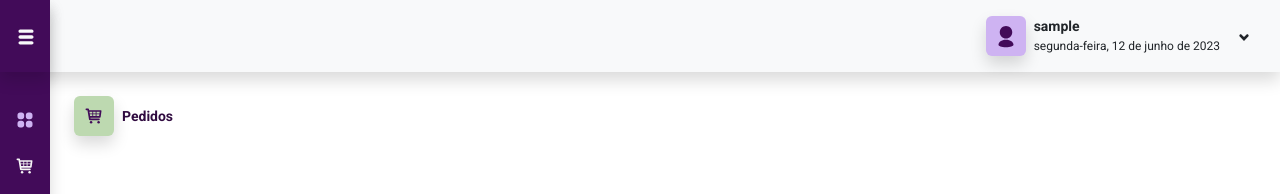
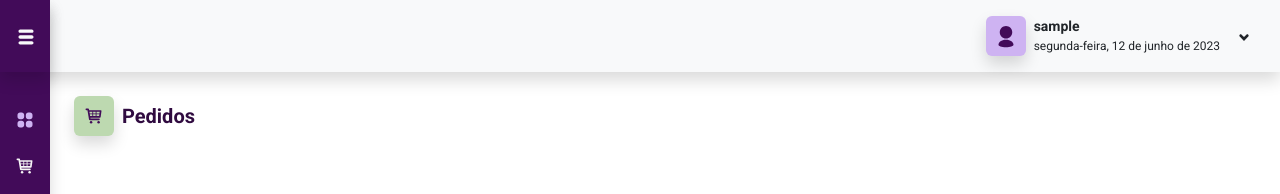
Before and after one commit to guigabraga/cronnos_app, a React (Vite) app: page /pedidos in a window 1280 px wide. Shown: the top 194 px of the page. Built offline with nearby package versions, Linux system fonts and the light colour scheme; sample sign-in values are in the browser's storage.

Commit message:
Padronização de código.

```diff
--- a/src/private-pages/Pedidos.jsx
+++ b/src/private-pages/Pedidos.jsx
@@ -2,18 +2,22 @@ import React from 'react'
 import { TiShoppingCart } from 'react-icons/ti'
 
 function Pedidos(){
+
     return(
+
         <div className='p-4'>
             <div className='hstack gap-2'>
                 <div className='rounded div-icon-page shadow'>
                     <TiShoppingCart className='cronnos-font-20 icon-user'/>
                 </div>
                 <div>
-                    <span className='fw-bold cronnos-text-info cronnos-font-14'>Pedidos</span>
+                    <span className='fw-bold cronnos-text-info cronnos-font-20'>Pedidos</span>
                 </div>
             </div>
         </div>
+
     )
+
 }
 
 export default Pedidos
--- a/src/private-pages/ProdutosEstoque.jsx
+++ b/src/private-pages/ProdutosEstoque.jsx
@@ -9,6 +9,7 @@ function ProdutosEstoque(){
     const [refrashTable, setRefrashTable] = useState(0)
 
     return(
+
         <div className='p-4'>
             <div className='hstack gap-2'>
                 <div className='rounded div-icon-page shadow'>
@@ -25,7 +26,9 @@ function ProdutosEstoque(){
                 </div>
             </div>
         </div>
+
     )
+
 }
 
 export default ProdutosEstoque
```
Also changed, not shown: src/components/charts/DashboardChartOne.jsx (added).
